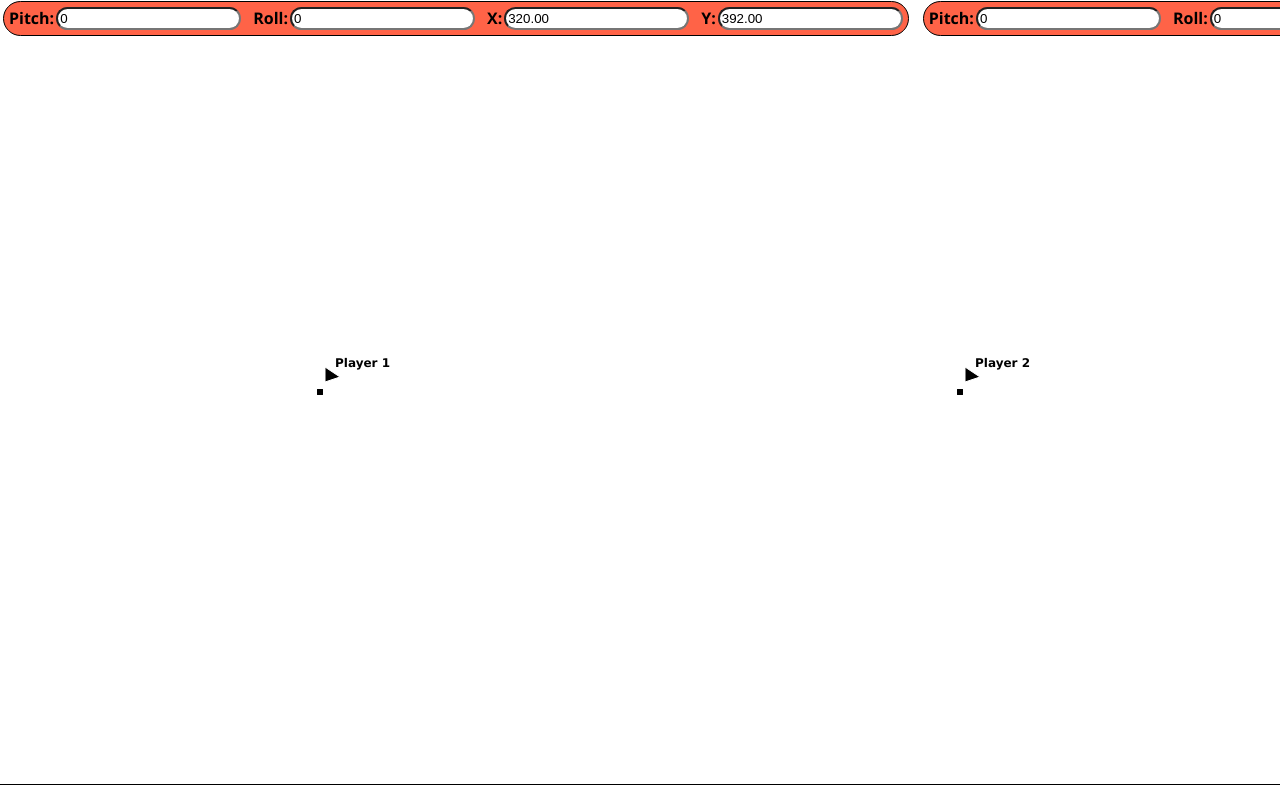
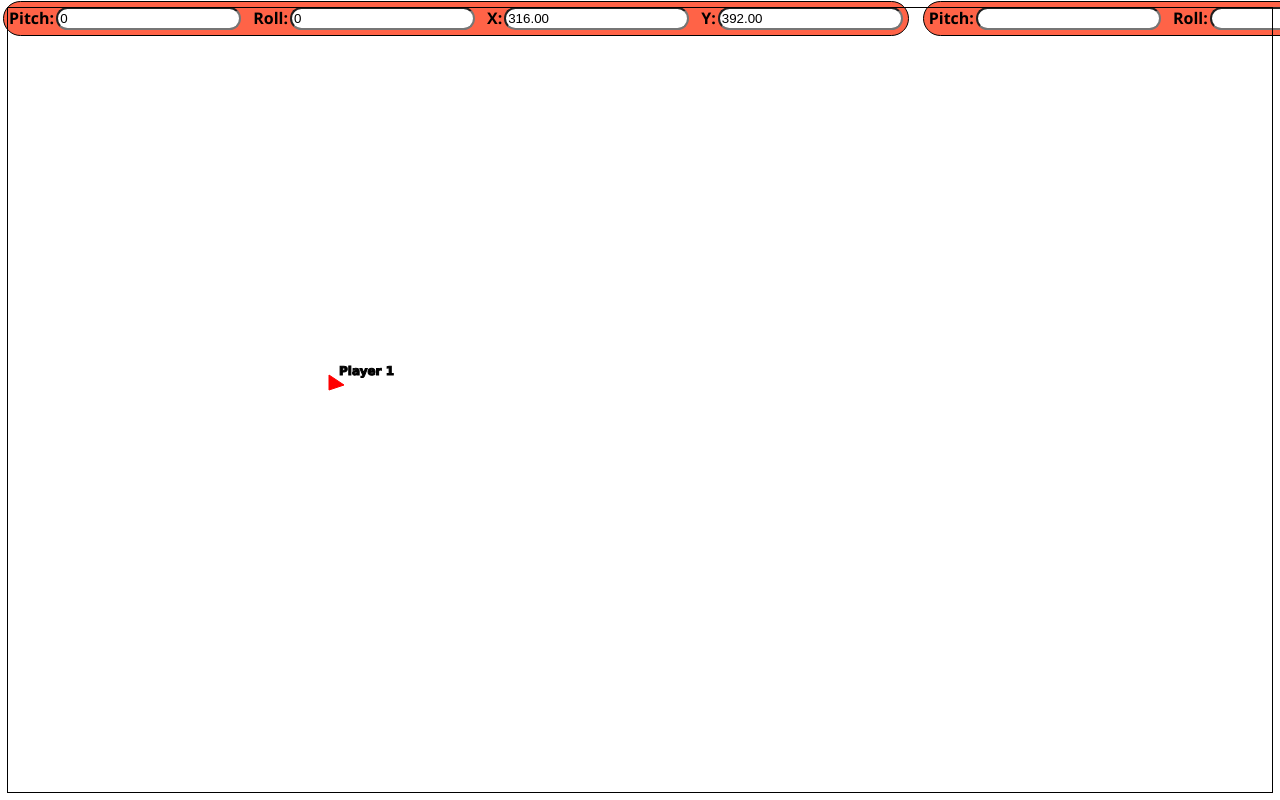
Before and after one commit to lexsalt/Microbit-drawing-collab, a website: page public/index.html in a window 1280 px wide. Shown: the top 800 px of the page. Drawn offline with nearby package versions, Linux system fonts and the light colour scheme; no server answers.

Commit message:
from mac to pc

```diff
--- a/package.json
+++ b/package.json
@@ -15,6 +15,6 @@
     "start": "node server.js"
   },
   "devDependencies": {
-    "nodemo": "^1.0.0"
+    "nodemon": "^1.0.0"
   }
 }
--- a/public/index.css
+++ b/public/index.css
@@ -39,6 +39,7 @@ body {
   justify-content: center;
   align-items: center;
   height: 98vh;
+  margin: 0.5rem;
 }
 #itemContainer {
   background-color: tomato;
--- a/public/index.js
+++ b/public/index.js
@@ -239,7 +239,13 @@ function processData3(data) {
       } else {
         console.log("Not a valid Roll");
       }
-    }
+    } else if (data.indexOf("a") === 0) {
+        a1 = true;
+        setTimeout(() => {
+          // console.log("Delayed for 0.5 second.");
+          a1 = false;
+        }, "500");
+      }
   }
 }
 
@@ -322,14 +328,14 @@ function getRandomColor() {
 // var painting = undefined; //draw variable
 var painting = a1; //draw variable
 
-function startPosition() {
-    painting = true;
-    draw1();
-}
-function finishedPosition() {
-    painting = false;
-    ctx.beginPath();
-}
+// function startPosition() {
+//     painting = true;
+//     draw1();
+// }
+// function finishedPosition() {
+//     painting = false;
+//     ctx.beginPath();
+// }
 
 function draw1() {
     // if (!painting) return;
@@ -339,13 +345,13 @@ function draw1() {
     document.getElementById("positionY1").value = positionY1.toFixed(2);
     positionX1 = setPositionX1(positionX1);
     positionY1 = setPositionY1(positionY1);
+    ctx.beginPath();
     ctx.strokeStyle = "black";
     ctx.fillStyle = "black";
     ctx.lineWidth = 6;
     ctx.lineCap = 'round';
     ctx.lineTo(positionX1, positionY1);
     ctx.stroke();
-    ctx.beginPath();
     ctx.moveTo(positionX1, positionY1);
 }
 function draw2() {
@@ -367,6 +373,12 @@ function draw2() {
 }
 
 function pointer1() {
+  document.getElementById("pitch1").value = pitch1;
+  document.getElementById("roll1").value = roll1;
+  document.getElementById("positionX1").value = positionX1.toFixed(2);
+  document.getElementById("positionY1").value = positionY1.toFixed(2);
+  positionX1 = setPositionX1(positionX1);
+  positionY1 = setPositionY1(positionY1);
     ctx2.clearRect(0, 0, width, height);
     ctx2.beginPath();
     ctx2.lineColor = "red";
@@ -393,9 +405,11 @@ function pointer2() {
     ctx4.stroke();
 }
 function text1 () {
-    ctx2.clearRect(0, 0, width, height);
+    // ctx2.clearRect(0, 0, width, height);
+    ctx2.beginPath();
     ctx2.lineWidth = 1;
-    ctx2.strokeStyle = "white";
+    ctx2.strokeStyle = "black";
+    ctx2.lineColor = "black";
     ctx2.font = "bolder 12px Verdana";
     ctx2.fillStyle = "black";
     ctx2.strokeText("Player 1", positionX1+15, positionY1-25);
@@ -458,11 +472,16 @@ function setPositionY2(y) {
 
 function execute() {
   pointer1();
-  draw1();
   text1();
-  pointer2();
-  draw2();
-  text2();
+  if (a1) {
+    draw1();
+  }
+  // pointer1();
+  // draw1();
+  // text1();
+  // pointer2();
+  // draw2();
+  // text2();
 }
 setInterval(
   execute,
--- a/server.js
+++ b/server.js
@@ -25,10 +25,10 @@ app.use(express.static(__dirname + "/public"));
 // MACBOOK PORT FOR MICROBIT
 // to check for the port number in mac:
 // open a Terminal window, type ls /dev/tty.usb*, and press enter.
-// let port = new SerialPort('/dev/tty.usbmodem14202', {
+let port = new SerialPort('/dev/tty.usbmodem14202', {
 // WINDOWS PORT FOR MICROBIT
 // to check the COMXX number look at device manager
-let port = new SerialPort("COM3", {
+// let port = new SerialPort("COM3", {
   // let port = new SerialPort('/dev/tty.usbmodem14202', {
   baudRate: 115200,
   autoOpen: false,
```
Also changed, not shown: 2 other files.
